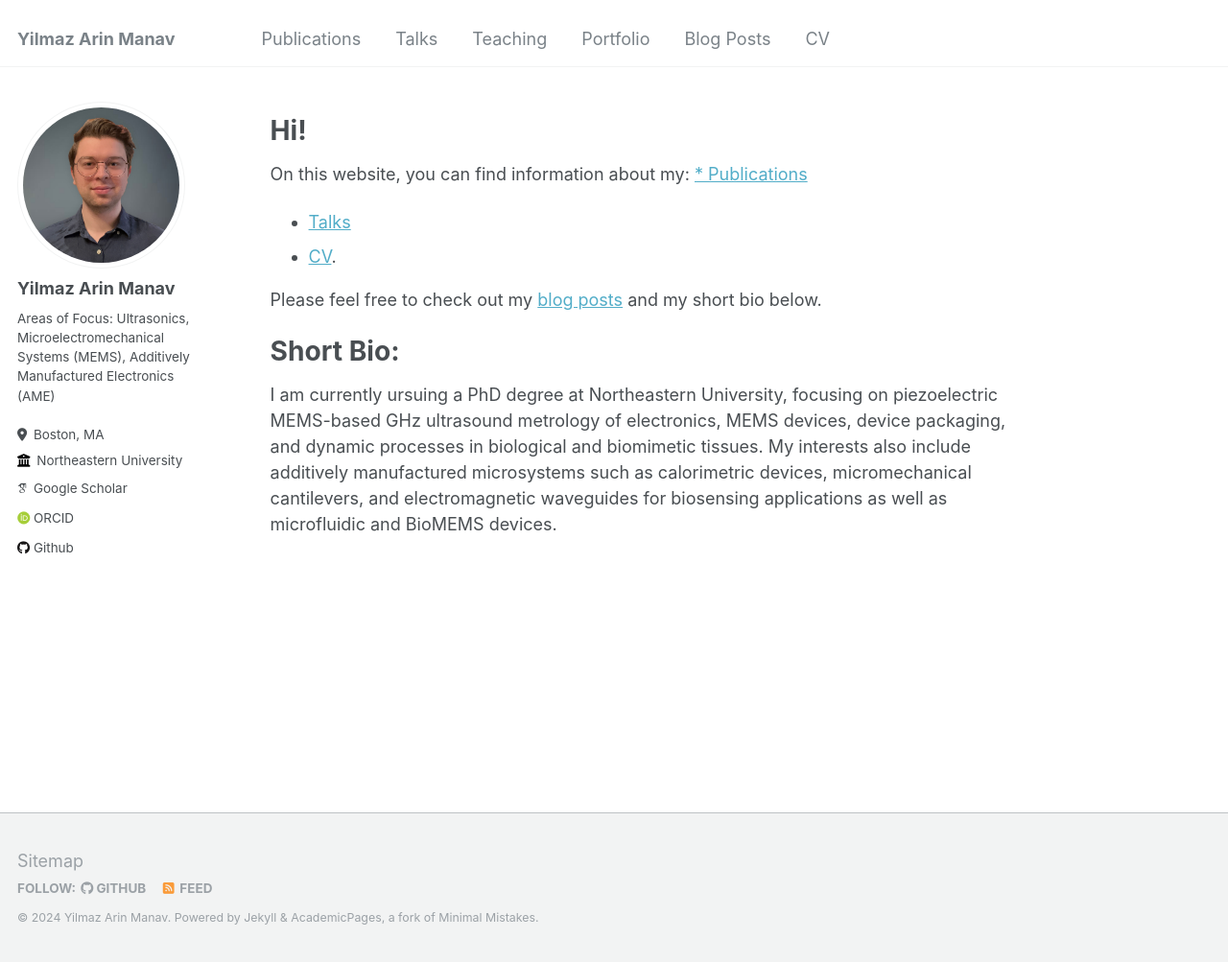
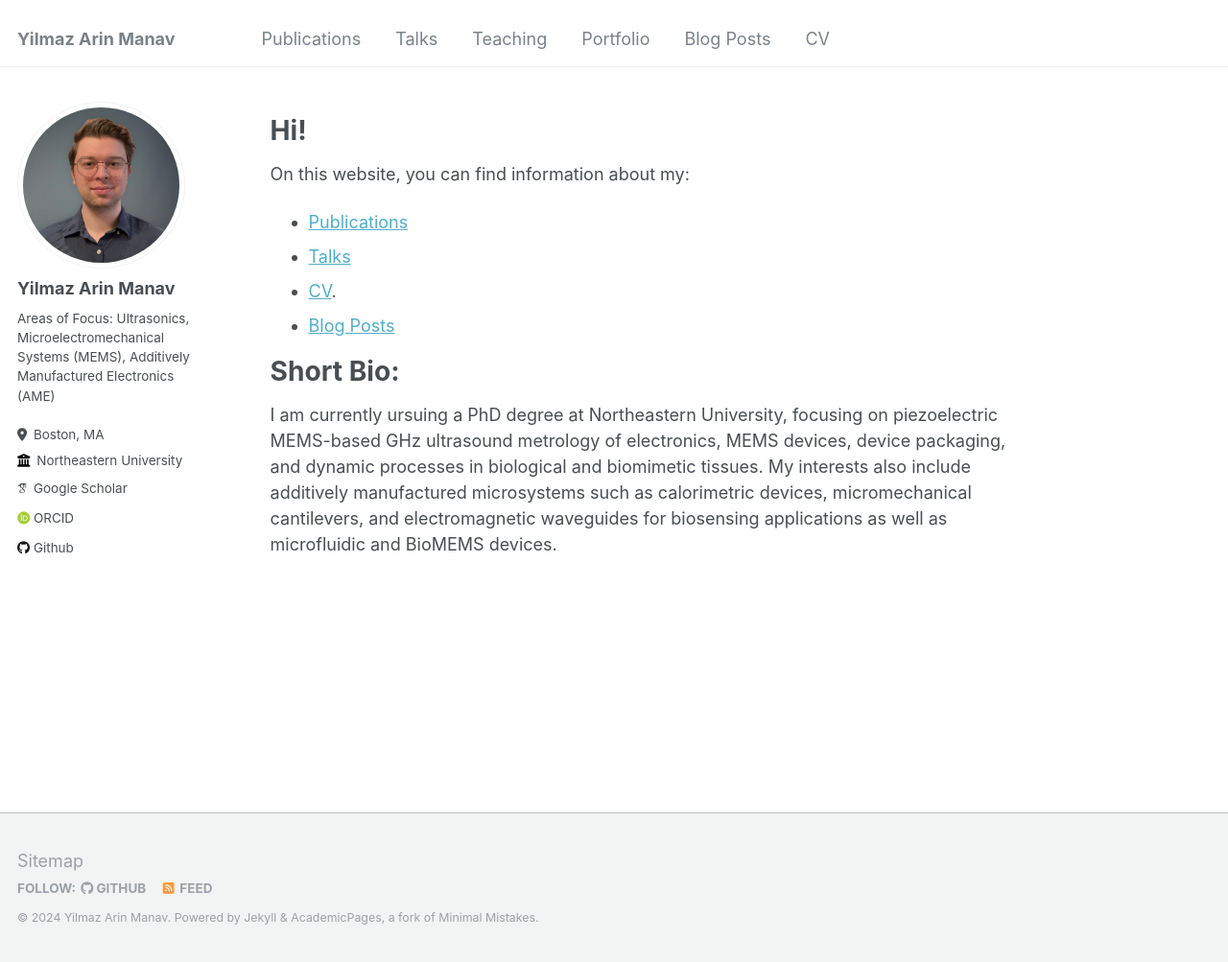
Before and after one commit to arinmanav/arinmanav.github.io, a Jekyll site: the page built from _pages/about.md, in a window 1280 px wide and 1003 px high. Shown: the whole window at 96% size. Built offline with Jekyll 4.4.1, drawn with Linux system fonts in a browser that asks for light colours; some web fonts are replaced.

Commit message:
Main page updated

```diff
--- a/_pages/about.md
+++ b/_pages/about.md
@@ -10,11 +10,10 @@ redirect_from:
 Hi!
 ====
 On this website, you can find information about my:
-[* Publications](https://academicpages.github.io/publications/)
+* [Publications](https://academicpages.github.io/publications/)
 * [Talks](https://arinmanav.github.io//talks/)
 * [CV](https://arinmanav.github.io//cv/).
-
-Please feel free to check out my [blog posts](https://arinmanav.github.io//year-archive/) and my short bio below.
+* [Blog Posts](https://arinmanav.github.io//year-archive/)
 
 
 Short Bio:
```
